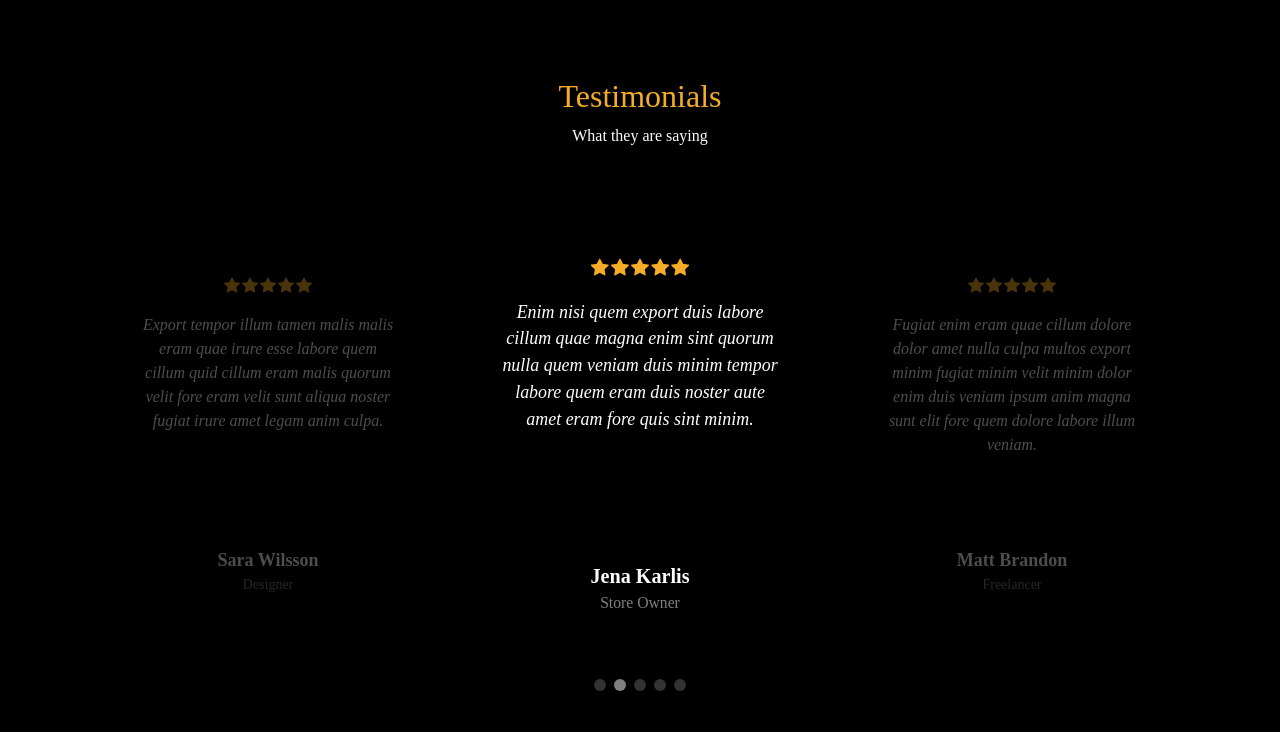
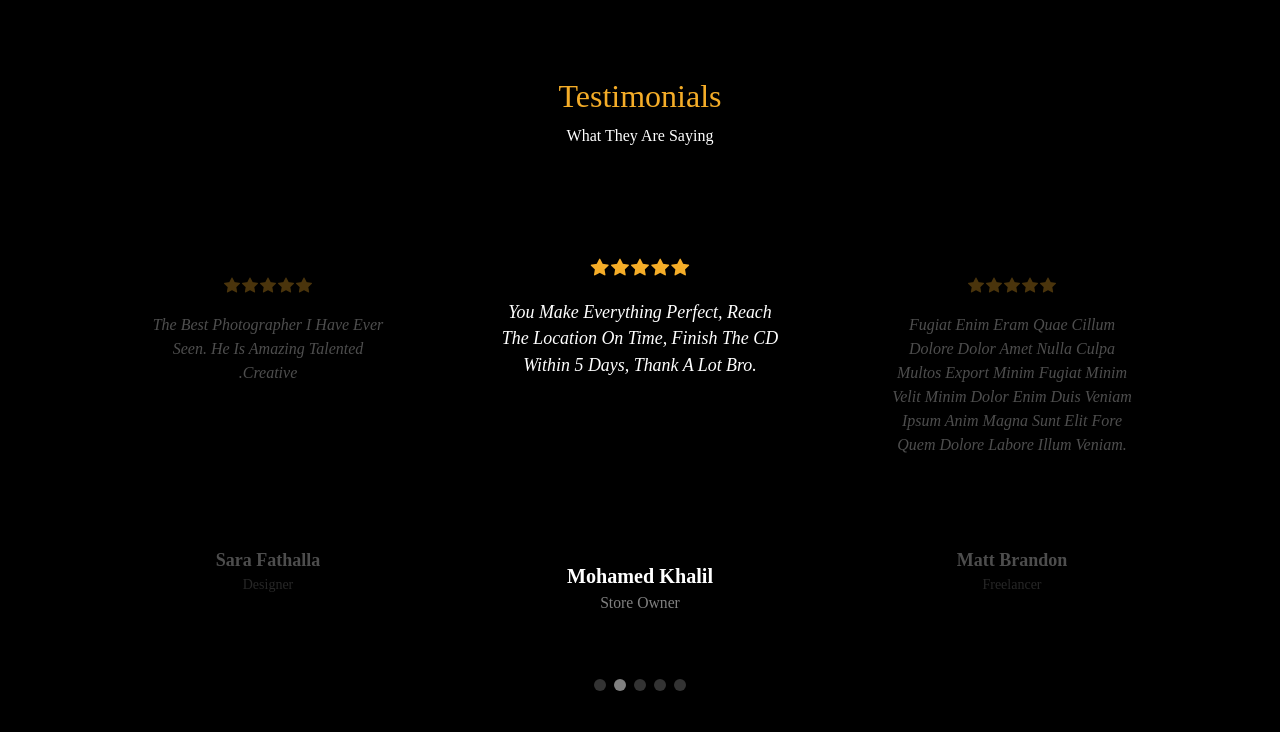
Before and after one commit to Hagar00/karim-photography, a plain HTML site: page index.html in a window 1280 px wide. Shown: the part 2331-3063 px from the top of the page. Drawn offline with Linux system fonts and the light colour scheme.

Commit message:
add pref

```diff
--- a/assets/css/main.css
+++ b/assets/css/main.css
@@ -25,6 +25,7 @@ body {
   font-family: var(--font-default);
   color: var(--color-default);
   background-color: var(--color-secondary);
+  text-transform: capitalize;
 }
 
 a {
--- a/index.html
+++ b/index.html
@@ -273,12 +273,11 @@
                         class="bi bi-star-fill"></i><i class="bi bi-star-fill"></i>
                     </div>
                     <p>
-                      Proin iaculis purus consequat sem cure digni ssim donec porttitora entum suscipit rhoncus. Accusantium
-                      quam, ultricies eget id, aliquam eget nibh et. Maecen aliquam, risus at semper.
+                      Very professional photographer thank you kareem for making our moments Special and for capturing the best shots.
                     </p>
                     <div class="profile mt-auto">
 
-                      <h3>Saul Goodman</h3>
+                      <h3>Eman Nasser</h3>
                       <h4>Ceo &amp; Founder</h4>
                     </div>
                   </div>
@@ -291,12 +290,11 @@
                         class="bi bi-star-fill"></i><i class="bi bi-star-fill"></i>
                     </div>
                     <p>
-                      Export tempor illum tamen malis malis eram quae irure esse labore quem cillum quid cillum eram malis
-                      quorum velit fore eram velit sunt aliqua noster fugiat irure amet legam anim culpa.
+                      The best photographer i have ever seen. He is amazing talented .creative
                     </p>
                     <div class="profile mt-auto">
 
-                      <h3>Sara Wilsson</h3>
+                      <h3>sara fathalla</h3>
                       <h4>Designer</h4>
                     </div>
                   </div>
@@ -309,12 +307,11 @@
                         class="bi bi-star-fill"></i><i class="bi bi-star-fill"></i>
                     </div>
                     <p>
-                      Enim nisi quem export duis labore cillum quae magna enim sint quorum nulla quem veniam duis minim tempor
-                      labore quem eram duis noster aute amet eram fore quis sint minim.
+                      you make everything perfect, reach the location on time, finish the CD within 5 days, thank a lot bro.
                     </p>
                     <div class="profile mt-auto">
 
-                      <h3>Jena Karlis</h3>
+                      <h3>Mohamed Khalil</h3>
                       <h4>Store Owner</h4>
                     </div>
                   </div>
```
Also changed, not shown: pages/about.html (+1 -1 lines).
